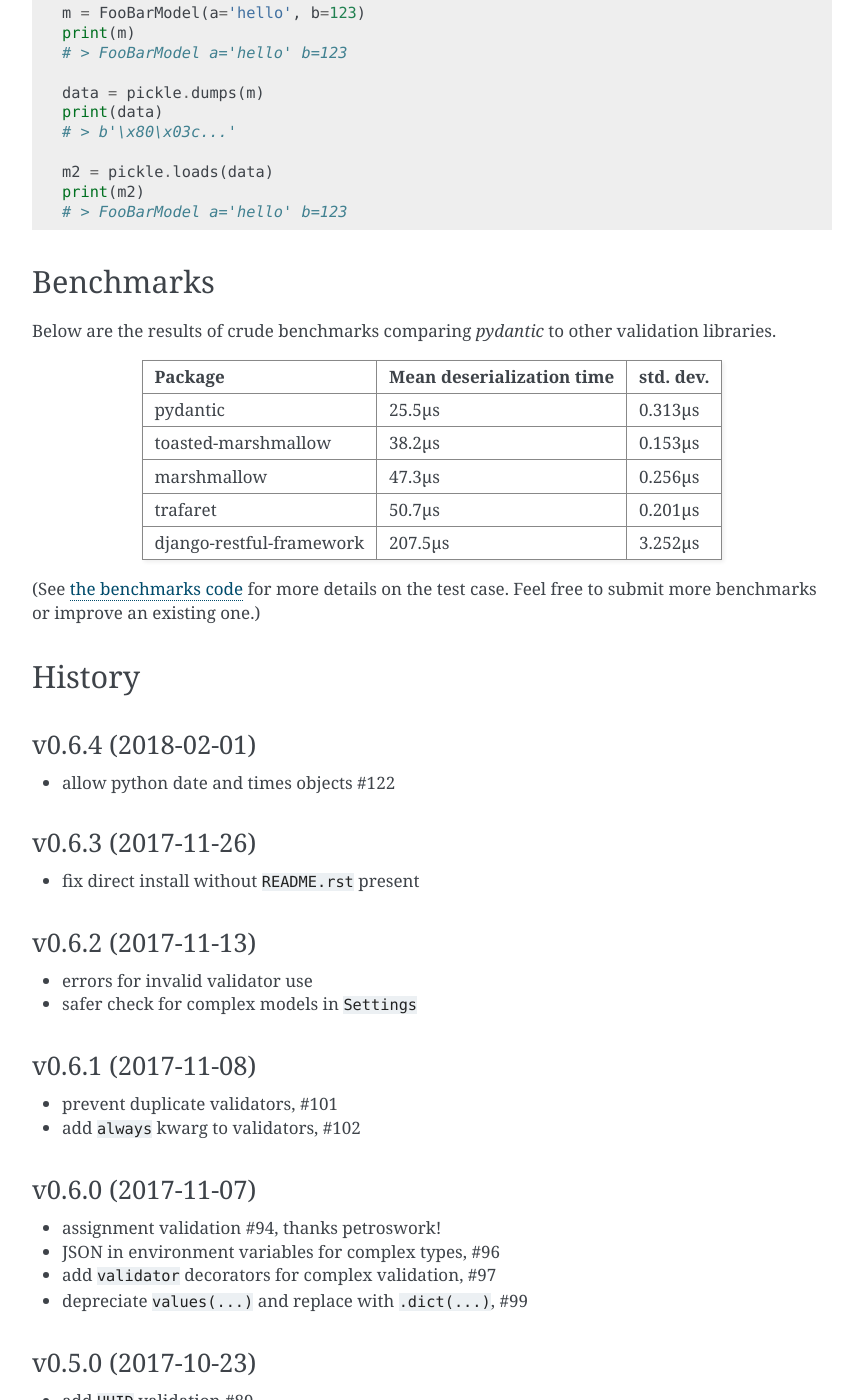
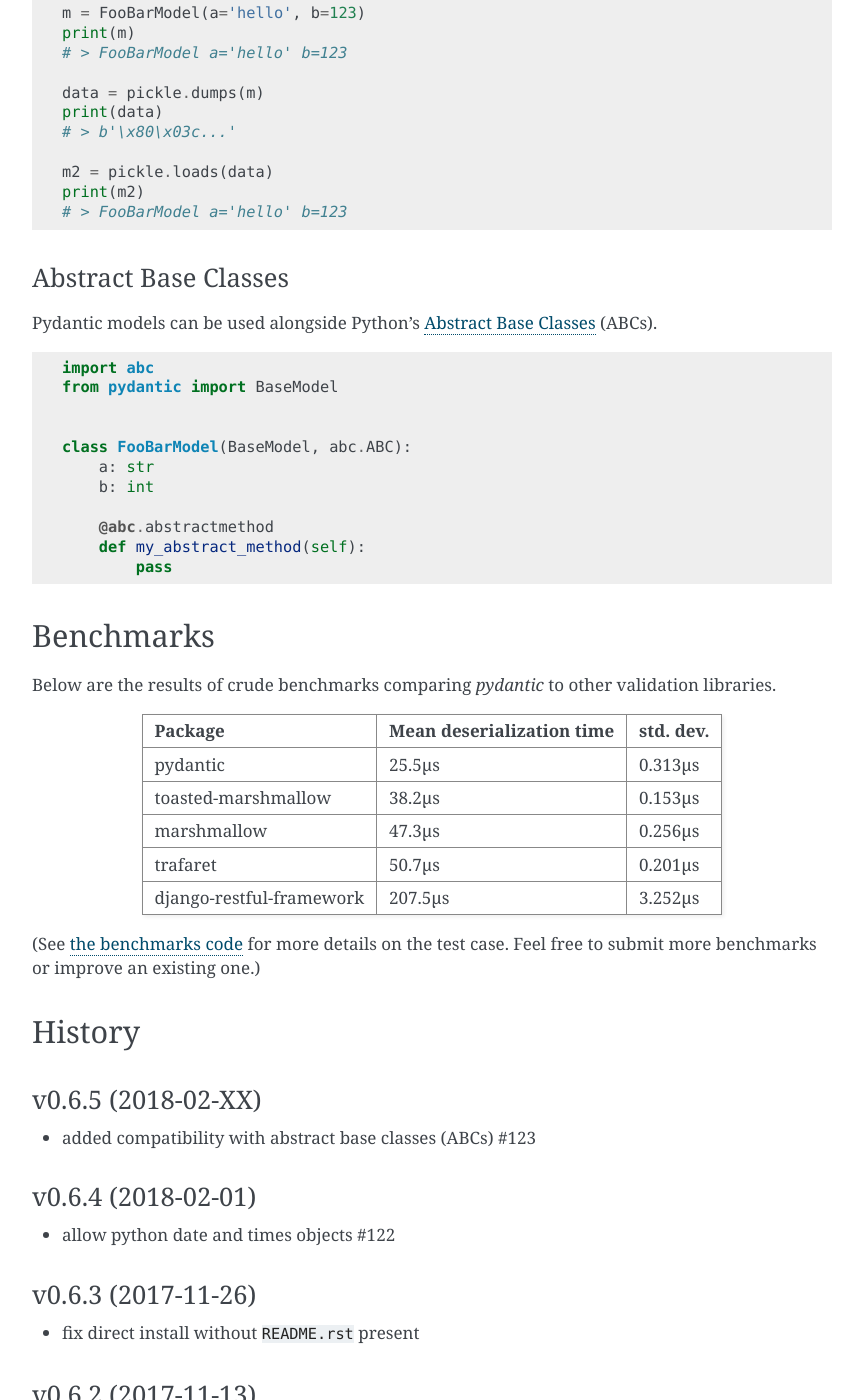
Before and after one commit to tomasz-kaminski-jir/pyd_analyze, a Sphinx documentation site: the page built from docs/index.rst, in a window 1280 px wide and 1400 px high, scrolled down 17837 px. Shown: the whole window, without its empty margins (258-1121 px from the left). Built offline with Sphinx 7.4.7, drawn with Linux system fonts in a browser that asks for light colours; some of the changed text lies outside the part shown.

Commit message:
Subclass abcmeta (#123)
* Added compatibility with python's ABC

* Added documentation

* Added link

```diff
--- a/HISTORY.rst
+++ b/HISTORY.rst
@@ -2,6 +2,10 @@
 
 History
 -------
+
+v0.6.5 (2018-02-XX)
+...................
+* added compatibility with abstract base classes (ABCs) #123
 
 v0.6.4 (2018-02-01)
 ...................
--- /dev/null
+++ b/docs/examples/ex_abc.py
@@ -0,0 +1,11 @@
+import abc
+from pydantic import BaseModel
+
+
+class FooBarModel(BaseModel, abc.ABC):
+    a: str
+    b: int
+
+    @abc.abstractmethod
+    def my_abstract_method(self):
+        pass
--- a/docs/index.rst
+++ b/docs/index.rst
@@ -335,6 +335,14 @@ Using the same plumbing as ``copy()`` pydantic models support efficient pickling
 
 .. literalinclude:: examples/ex_pickle.py
 
+Abstract Base Classes
+.....................
+
+Pydantic models can be used alongside Python's
+`Abstract Base Classes <https://docs.python.org/3/library/abc.html>`_ (ABCs).
+
+.. literalinclude:: examples/ex_abc.py
+
 .. _benchmarks_tag:
 
 Benchmarks
```
Also changed, not shown: 2 other files.
